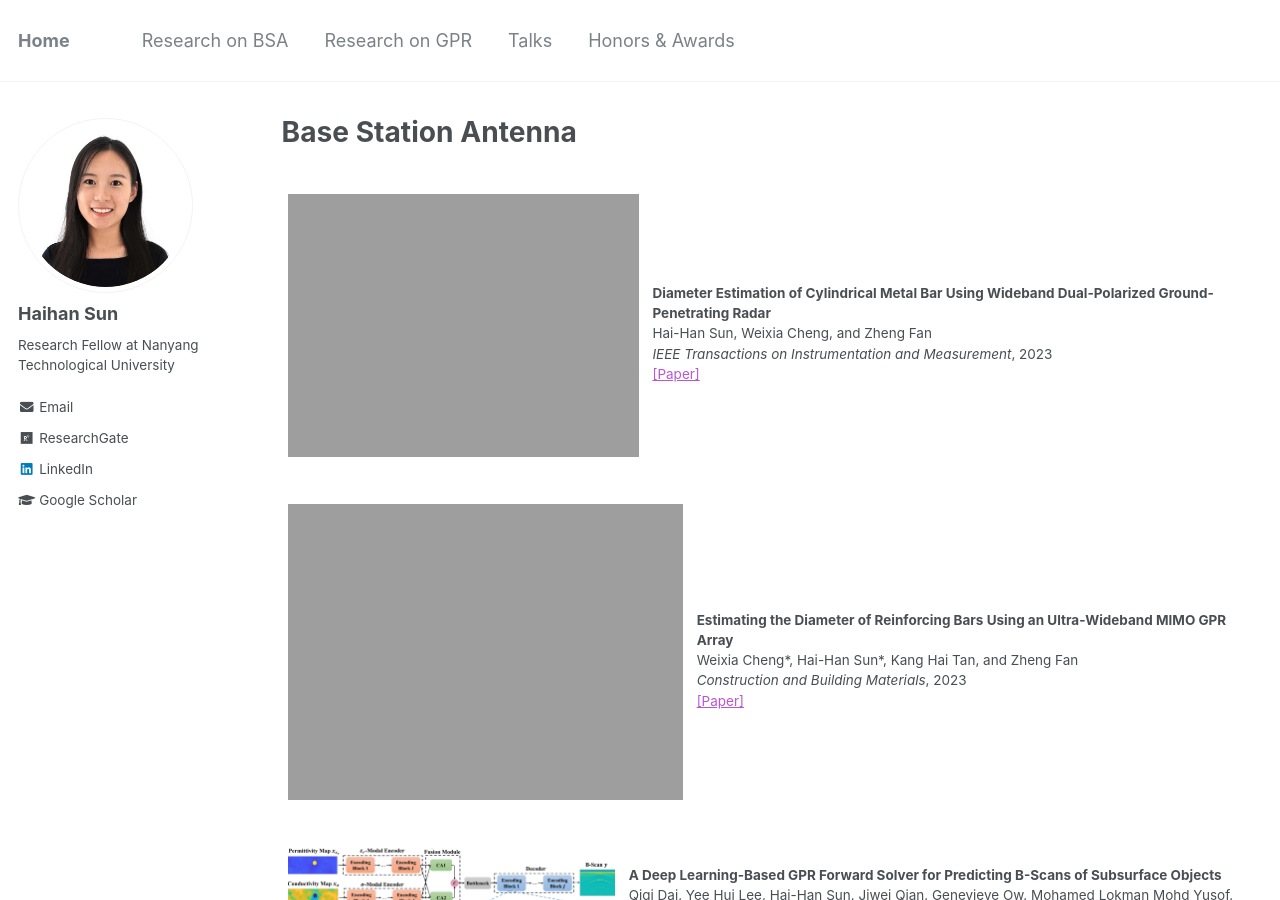
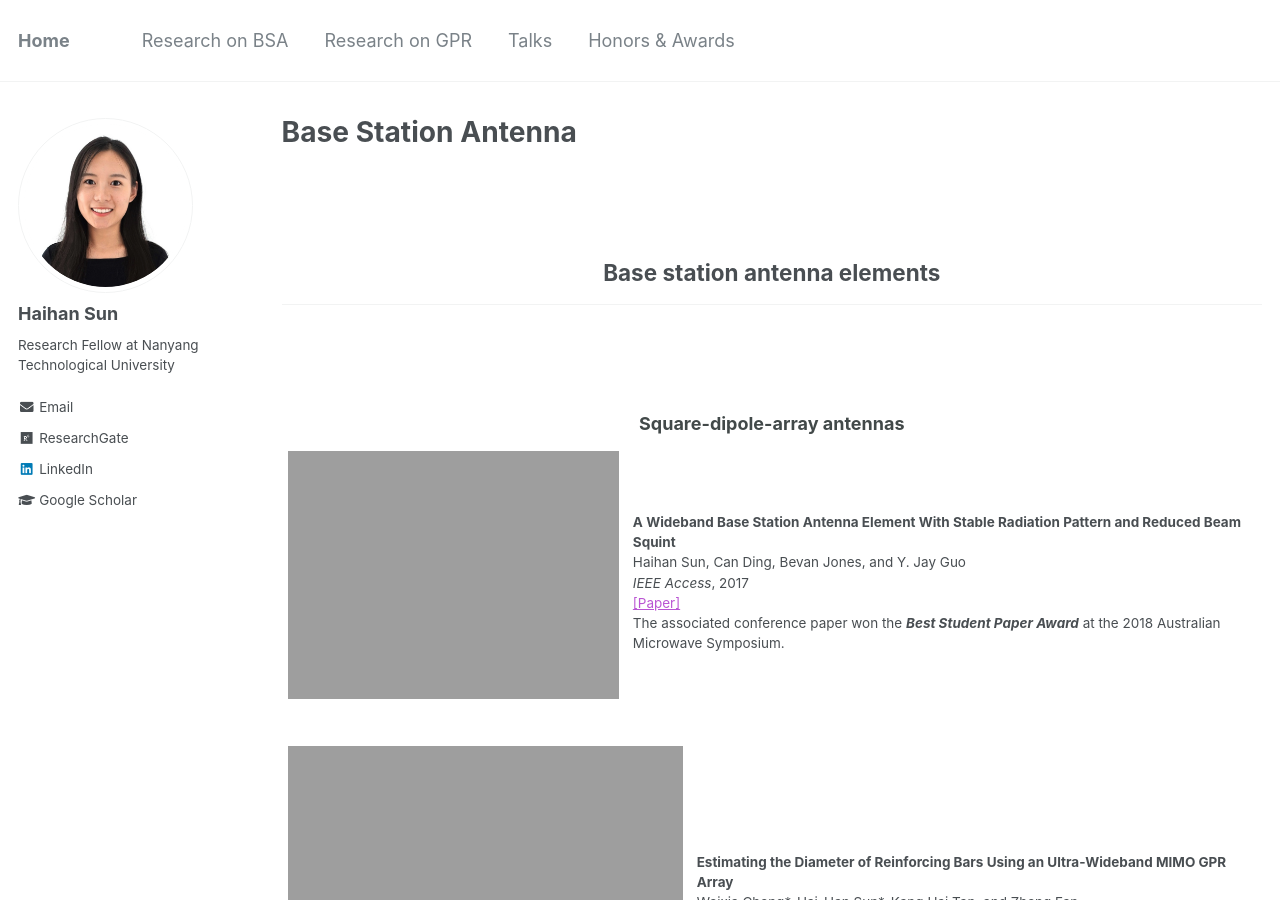
Before and after one commit to Haihan-Sun/Haihan-Sun.github.io, a Jekyll site: the page built from _pages/BSA.html, in a window 1280 px wide and 900 px high. Built offline with Jekyll 4.4.1, drawn with Linux system fonts in a browser that asks for light colours.

Commit message:
Update BSA.html

```diff
--- a/_pages/BSA.html
+++ b/_pages/BSA.html
@@ -13,14 +13,21 @@ author_profile: true
 </head>
 <html>
 <body>
-<br>
+<br />
+<br />
+<h2><center>Base station antenna elements</center></h2>
+<HR>
+<br />
+<br />
+<h3 style="color:#424949;"><center>Square-dipole-array antennas</center></h3>
 
 <table class="imgtable"><tr><td>
-<img src="https://haihan-sun.github.io/_pages/images/dual-pol.png" width="400" >&nbsp;</td>
-<td align="left"><p><b>Diameter Estimation of Cylindrical Metal Bar Using Wideband Dual-Polarized Ground-Penetrating Radar</b> <br />
-Hai-Han Sun, Weixia Cheng, and Zheng Fan <br/>
-<i>IEEE Transactions on Instrumentation and Measurement</i>, 2023  <br/>
-<a href="https://arxiv.org/pdf/2212.13021.pdf" style="color:MediumOrchid;">[Paper]</a>  <br />
+<img src="https://haihan-sun.github.io/_pages/images/SDA1.JPG.png" width="400" >&nbsp;</td>
+<td align="left"><p><b>A Wideband Base Station Antenna Element With Stable Radiation Pattern and Reduced Beam Squint</b> <br />
+Haihan Sun, Can Ding, Bevan Jones, and Y. Jay Guo <br/>
+<i>IEEE Access</i>, 2017  <br/>
+<a href="https://ieeexplore.ieee.org/stamp/stamp.jsp?arnumber=8068191" style="color:MediumOrchid;">[Paper]</a>  <br />
+The associated conference paper won the <em><b>Best Student Paper Award</b> </em> at the 2018 Australian Microwave Symposium.  <br />
 </td></tr></table>
 
 <table class="imgtable"><tr><td>
```
